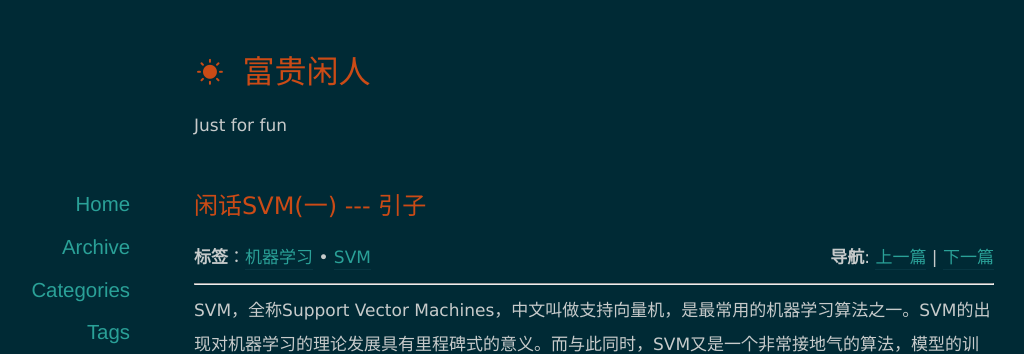
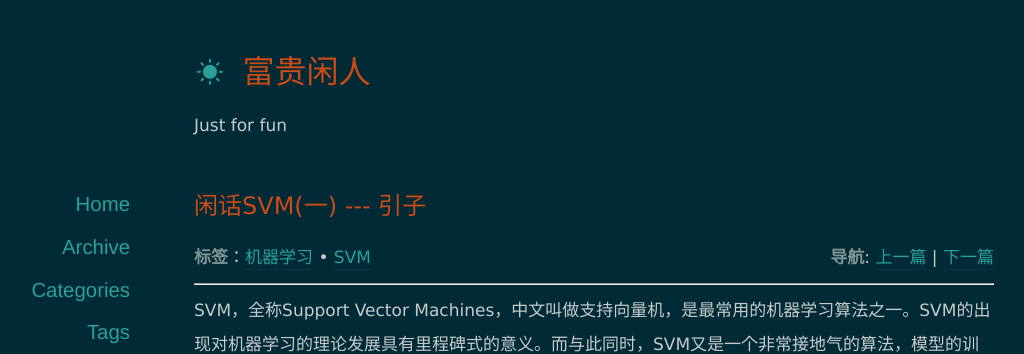
Before and after one commit to orangeprince/orangeprince.github.io, a Jekyll site: the page built from _posts/2014-07-13-svm_part1.md, in a window 1280 px wide. Shown: the top 354 px of the page, without its empty margins (46-1070 px from the left). Built offline with Jekyll 4.4.1, drawn with Linux system fonts in a browser that asks for light colours; nearby versions of some CDN libraries; formulas are drawn with MathJax 3; comment, search, counter and statistics services are not loaded.

Commit message:
modified:   assets/css/style.css

```diff
--- a/assets/css/style.css
+++ b/assets/css/style.css
@@ -49,14 +49,14 @@
 p { margin-bottom: 15px; }
 ul, ol { padding: 0 0 18px 30px; }
 ol li, ul li { margin-top: 10px; margin-bottom: 10px; }
-em, i { font-style: italic; }
-strong, b { font-weight: bold; }
+em, i { font-style: italic; color:#2aa198}
+strong, b { font-weight: bold; color:#839496;}
 small { font-size: 0.85em; }
 sup { vertical-align: super; font-size: 0.9em; }
 sub { vertical-align: sub; font-size: 0.9em; }
 
 code {
-font-family:Monaco,Menlo,Consolas,"Courier New",monospace;font-size:14px;color:#2aa198;-webkit-border-radius:3px;-moz-border-radius:3px;border-radius:3px;
+font-family:Monaco,Menlo,Consolas,"Courier New",monospace;font-size:16px;color:#2aa198;-webkit-border-radius:3px;-moz-border-radius:3px;border-radius:3px;
 }
 
 blockquote {
```
